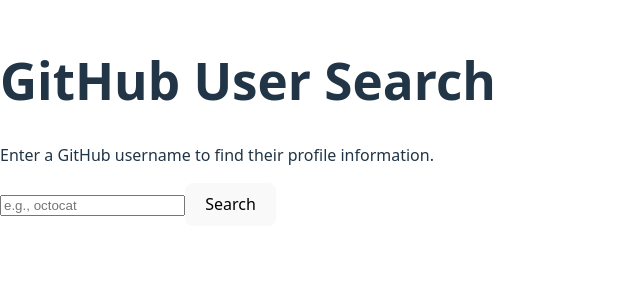
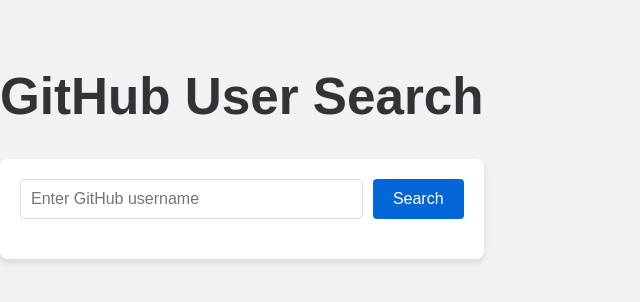
Before and after one commit to Getinet309/alx-fe-reactjs, a React (Vite) app in the folder github-user-search/: page / in a window 1280 px wide. Shown: the part 278-580 px from the top of the page, without its empty margins (0-640 px from the left). Built offline with nearby package versions, Linux system fonts and the light colour scheme.

Commit message:
new search

```diff
--- a/github-user-search/src/App.css
+++ b/github-user-search/src/App.css
@@ -1,52 +1,93 @@
-#root {
-  max-width: 1280px;
-  margin: 0 auto;
-  padding: 2rem;
-  text-align: center;
+body {
+  font-family: sans-serif;
+  background-color: #f0f2f5;
+  color: #333;
+  margin: 0;
+  padding: 0;
 }
 
-<<<<<<< HEAD
 .App {
-  font-family: Arial, sans-serif;
+  text-align: center;
+  padding-top: 50px;
 }
 
 .App-header {
-  padding-bottom: 20px;
-}
-=======
-.logo {
-  height: 6em;
-  padding: 1.5em;
-  will-change: filter;
-  transition: filter 300ms;
-}
-.logo:hover {
-  filter: drop-shadow(0 0 2em #646cffaa);
-}
-.logo.react:hover {
-  filter: drop-shadow(0 0 2em #61dafbaa);
+  margin-bottom: 20px;
 }
 
-@keyframes logo-spin {
-  from {
-    transform: rotate(0deg);
-  }
-  to {
-    transform: rotate(360deg);
-  }
+.search-container {
+  max-width: 600px;
+  margin: 0 auto;
+  padding: 20px;
+  background-color: #fff;
+  border-radius: 8px;
+  box-shadow: 0 4px 6px rgba(0, 0, 0, 0.1);
 }
 
-@media (prefers-reduced-motion: no-preference) {
-  a:nth-of-type(2) .logo {
-    animation: logo-spin infinite 20s linear;
-  }
+.search-container form {
+  display: flex;
+  gap: 10px;
+  justify-content: center;
 }
 
-.card {
-  padding: 2em;
+.search-container input {
+  padding: 10px;
+  font-size: 16px;
+  border: 1px solid #ddd;
+  border-radius: 4px;
+  flex-grow: 1;
 }
 
-.read-the-docs {
-  color: #888;
+.search-container button {
+  padding: 10px 20px;
+  font-size: 16px;
+  border: none;
+  background-color: #0366d6;
+  color: #fff;
+  border-radius: 4px;
+  cursor: pointer;
 }
->>>>>>> 753b13b23efd865d871b322ae110f74be5d81ea7
+
+.search-container button:hover {
+  background-color: #0056b3;
+}
+
+.results-container {
+  margin-top: 20px;
+}
+
+.error {
+  color: #d73a49;
+}
+
+.user-card {
+  border: 1px solid #eee;
+  border-radius: 8px;
+  padding: 20px;
+  margin-top: 20px;
+  display: flex;
+  flex-direction: column;
+  align-items: center;
+}
+
+.user-card img {
+  width: 100px;
+  height: 100px;
+  border-radius: 50%;
+  margin-bottom: 10px;
+}
+
+.user-card h3 {
+  margin: 0;
+  font-size: 24px;
+}
+
+.user-card a {
+  margin-top: 5px;
+  color: #0366d6;
+  text-decoration: none;
+}
+
+.user-card a:hover {
+  text-decoration: underline;
+}
--- a/github-user-search/src/App.jsx
+++ b/github-user-search/src/App.jsx
@@ -1,142 +1,18 @@
-import React, { useState } from 'react';
+import React from 'react';
+import Search from './components/Search';
+import './App.css'; // We'll create this file next
 
-// Main App component that orchestrates the entire application.
-const App = () => {
-  // Use state hooks to manage the application's data and UI state.
-  const [searchTerm, setSearchTerm] = useState('');
-  const [userData, setUserData] = useState(null);
-  const [loading, setLoading] = useState(false);
-  const [error, setError] = useState(null);
-
-  /**
-   * githubService.js
-   * Function to fetch user data from the GitHub API.
-   * This is defined here to keep the code in a single self-contained file,
-   * fulfilling the request for a separate service function.
-   * @param {string} username The GitHub username to search for.
-   * @returns {Promise<object|null>} A promise that resolves with user data or null on error.
-   */
-  const fetchUserData = async (username) => {
-    // FIX: The `import.meta.env` syntax caused a compilation error.
-    // We are replacing it with a simple constant for this environment.
-    // In a real Vite app, the original line would be correct.
-    const apiKey = "";
-    const url = `https://api.github.com/users/${username}`;
-
-    try {
-      const response = await fetch(url, {
-        headers: {
-          'Authorization': apiKey ? `token ${apiKey}` : undefined,
-        },
-      });
-
-      // Check if the response is successful (status code 200).
-      if (!response.ok) {
-        // If the user is not found, the API returns a 404 status.
-        throw new Error('User not found.');
-      }
-
-      const data = await response.json();
-      return data;
-    } catch (err) {
-      console.error("API call failed:", err);
-      return null;
-    }
-  };
-
-  /**
-   * Handles the form submission event.
-   * This function triggers the API call and manages the state.
-   * @param {Event} e The form submission event.
-   */
-  const handleSearch = async (e) => {
-    e.preventDefault();
-    if (!searchTerm) {
-      setError("Please enter a username.");
-      setUserData(null);
-      return;
-    }
-
-    setLoading(true);
-    setError(null);
-    setUserData(null);
-
-    const user = await fetchUserData(searchTerm);
-
-    if (user) {
-      setUserData(user);
-    } else {
-      setError("Looks like we can't find the user.");
-    }
-    setLoading(false);
-  };
-
+function App() {
   return (
-    <div className="min-h-screen bg-gray-100 p-8 flex items-center justify-center">
-      <div className="bg-white p-8 rounded-2xl shadow-xl w-full max-w-2xl">
-        <h1 className="text-4xl font-bold text-center mb-6 text-gray-800">
-          GitHub User Search
-        </h1>
-        <p className="text-center text-gray-600 mb-8">
-          Enter a GitHub username to find their profile information.
-        </p>
-
-        {/* Step 1: Search Input Setup */}
-        <form onSubmit={handleSearch} className="flex flex-col sm:flex-row gap-4 mb-8">
-          <input
-            type="text"
-            className="flex-grow p-3 border border-gray-300 rounded-xl focus:outline-none focus:ring-2 focus:ring-blue-500 transition-all duration-200"
-            value={searchTerm}
-            onChange={(e) => setSearchTerm(e.target.value)}
-            placeholder="e.g., octocat"
-          />
-          <button
-            type="submit"
-            className="bg-blue-600 text-white font-bold py-3 px-6 rounded-xl shadow-md hover:bg-blue-700 transition-all duration-200"
-          >
-            Search
-          </button>
-        </form>
-
-        {/* Step 3: Conditional Rendering for Displaying Search Results */}
-        {loading && (
-          <div className="text-center text-gray-500 text-lg">
-            Loading...
-          </div>
-        )}
-
-        {error && !loading && (
-          <div className="text-center text-red-500 text-lg">
-            {error}
-          </div>
-        )}
-
-        {userData && !loading && (
-          <div className="bg-gray-50 p-6 rounded-2xl shadow-inner flex flex-col sm:flex-row items-center gap-6">
-            <img
-              src={userData.avatar_url}
-              alt={`${userData.login}'s avatar`}
-              className="w-24 h-24 rounded-full border-4 border-white shadow-md"
-            />
-            <div className="text-center sm:text-left">
-              <h2 className="text-2xl font-semibold text-gray-800">{userData.name || userData.login}</h2>
-              <p className="text-blue-600">
-                <a href={userData.html_url} target="_blank" rel="noopener noreferrer">
-                  @{userData.login}
-                </a>
-              </p>
-              <p className="text-gray-600 mt-2">{userData.bio || 'No bio available.'}</p>
-              <div className="flex justify-center sm:justify-start gap-4 mt-4 text-sm text-gray-500">
-                <span>Followers: {userData.followers}</span>
-                <span>Following: {userData.following}</span>
-                <span>Public Repos: {userData.public_repos}</span>
-              </div>
-            </div>
-          </div>
-        )}
-      </div>
+    <div className="App">
+      <header className="App-header">
+        <h1>GitHub User Search</h1>
+      </header>
+      <main>
+        <Search />
+      </main>
     </div>
   );
-};
+}
 
 export default App;
```
